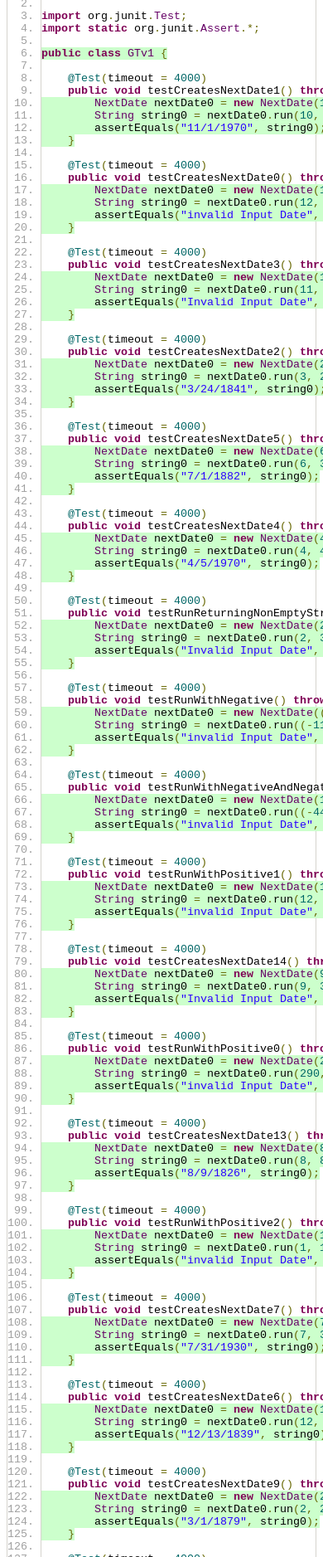
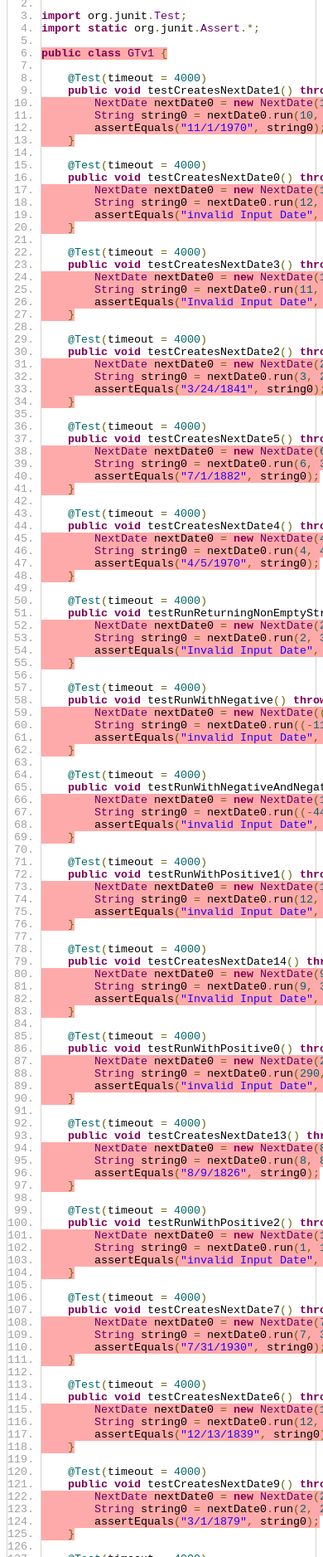
Before and after one commit to askarneu/SWTL5T1, a plain HTML site: page htmlReport/ee.ut.cs.swt.nextdate/GTv1.java.html in a window 390 px wide. Shown: the part 123-2000 px from the top of the page at 83% size. Drawn offline with Linux system fonts and the light colour scheme.

Commit message:
T3 completed

```diff
--- a/htmlReport/ee.ut.cs.swt.nextdate/GTv1.java.html
+++ b/htmlReport/ee.ut.cs.swt.nextdate/GTv1.java.html
@@ -1,156 +1,156 @@
-<?xml version="1.0" encoding="UTF-8"?><!DOCTYPE html PUBLIC "-//W3C//DTD XHTML 1.0 Strict//EN" "http://www.w3.org/TR/xhtml1/DTD/xhtml1-strict.dtd"><html xmlns="http://www.w3.org/1999/xhtml" lang="et"><head><meta http-equiv="Content-Type" content="text/html;charset=UTF-8"/><link rel="stylesheet" href="../jacoco-resources/report.css" type="text/css"/><link rel="shortcut icon" href="../jacoco-resources/report.gif" type="image/gif"/><title>GTv1.java</title><link rel="stylesheet" href="../jacoco-resources/prettify.css" type="text/css"/><script type="text/javascript" src="../jacoco-resources/prettify.js"></script></head><body onload="window['PR_TAB_WIDTH']=4;prettyPrint()"><div class="breadcrumb" id="breadcrumb"><span class="info"><a href="../jacoco-sessions.html" class="el_session">Sessions</a></span><a href="../index.html" class="el_report">GTv1 Coverage Results</a> &gt; <a href="index.source.html" class="el_package">ee.ut.cs.swt.nextdate</a> &gt; <span class="el_source">GTv1.java</span></div><h1>GTv1.java</h1><pre class="source lang-java linenums">package ee.ut.cs.swt.nextdate;
+<?xml version="1.0" encoding="UTF-8"?><!DOCTYPE html PUBLIC "-//W3C//DTD XHTML 1.0 Strict//EN" "http://www.w3.org/TR/xhtml1/DTD/xhtml1-strict.dtd"><html xmlns="http://www.w3.org/1999/xhtml" lang="et"><head><meta http-equiv="Content-Type" content="text/html;charset=UTF-8"/><link rel="stylesheet" href="../jacoco-resources/report.css" type="text/css"/><link rel="shortcut icon" href="../jacoco-resources/report.gif" type="image/gif"/><title>GTv1.java</title><link rel="stylesheet" href="../jacoco-resources/prettify.css" type="text/css"/><script type="text/javascript" src="../jacoco-resources/prettify.js"></script></head><body onload="window['PR_TAB_WIDTH']=4;prettyPrint()"><div class="breadcrumb" id="breadcrumb"><span class="info"><a href="../jacoco-sessions.html" class="el_session">Sessions</a></span><a href="../index.html" class="el_report">GTv2 Coverage Results</a> &gt; <a href="index.source.html" class="el_package">ee.ut.cs.swt.nextdate</a> &gt; <span class="el_source">GTv1.java</span></div><h1>GTv1.java</h1><pre class="source lang-java linenums">package ee.ut.cs.swt.nextdate;
 
 import org.junit.Test;
 import static org.junit.Assert.*;
 
-<span class="fc" id="L6">public class GTv1 {</span>
+<span class="nc" id="L6">public class GTv1 {</span>
 
 	@Test(timeout = 4000)
 	public void testCreatesNextDate1() throws Throwable {
-<span class="fc" id="L10">	    NextDate nextDate0 = new NextDate(10, 10, 10);</span>
-<span class="fc" id="L11">	    String string0 = nextDate0.run(10, 31, 1970);</span>
-<span class="fc" id="L12">	    assertEquals(&quot;11/1/1970&quot;, string0);</span>
-<span class="fc" id="L13">	}</span>
+<span class="nc" id="L10">	    NextDate nextDate0 = new NextDate(10, 10, 10);</span>
+<span class="nc" id="L11">	    String string0 = nextDate0.run(10, 31, 1970);</span>
+<span class="nc" id="L12">	    assertEquals(&quot;11/1/1970&quot;, string0);</span>
+<span class="nc" id="L13">	}</span>
 
 	@Test(timeout = 4000)
 	public void testCreatesNextDate0() throws Throwable {
-<span class="fc" id="L17">	    NextDate nextDate0 = new NextDate(12, 12, 12);</span>
-<span class="fc" id="L18">	    String string0 = nextDate0.run(12, 1839, 1839);</span>
-<span class="fc" id="L19">	    assertEquals(&quot;invalid Input Date&quot;, string0);</span>
-<span class="fc" id="L20">	}</span>
+<span class="nc" id="L17">	    NextDate nextDate0 = new NextDate(12, 12, 12);</span>
+<span class="nc" id="L18">	    String string0 = nextDate0.run(12, 1839, 1839);</span>
+<span class="nc" id="L19">	    assertEquals(&quot;invalid Input Date&quot;, string0);</span>
+<span class="nc" id="L20">	}</span>
 
 	@Test(timeout = 4000)
 	public void testCreatesNextDate3() throws Throwable {
-<span class="fc" id="L24">	    NextDate nextDate0 = new NextDate(11, 11, 11);</span>
-<span class="fc" id="L25">	    String string0 = nextDate0.run(11, 31, 1880);</span>
-<span class="fc" id="L26">	    assertEquals(&quot;Invalid Input Date&quot;, string0);</span>
-<span class="fc" id="L27">	}</span>
+<span class="nc" id="L24">	    NextDate nextDate0 = new NextDate(11, 11, 11);</span>
+<span class="nc" id="L25">	    String string0 = nextDate0.run(11, 31, 1880);</span>
+<span class="nc" id="L26">	    assertEquals(&quot;Invalid Input Date&quot;, string0);</span>
+<span class="nc" id="L27">	}</span>
 
 	@Test(timeout = 4000)
 	public void testCreatesNextDate2() throws Throwable {
-<span class="fc" id="L31">	    NextDate nextDate0 = new NextDate(23, 23, 23);</span>
-<span class="fc" id="L32">	    String string0 = nextDate0.run(3, 23, 1841);</span>
-<span class="fc" id="L33">	    assertEquals(&quot;3/24/1841&quot;, string0);</span>
-<span class="fc" id="L34">	}</span>
+<span class="nc" id="L31">	    NextDate nextDate0 = new NextDate(23, 23, 23);</span>
+<span class="nc" id="L32">	    String string0 = nextDate0.run(3, 23, 1841);</span>
+<span class="nc" id="L33">	    assertEquals(&quot;3/24/1841&quot;, string0);</span>
+<span class="nc" id="L34">	}</span>
 
 	@Test(timeout = 4000)
 	public void testCreatesNextDate5() throws Throwable {
-<span class="fc" id="L38">	    NextDate nextDate0 = new NextDate(6, 6, 6);</span>
-<span class="fc" id="L39">	    String string0 = nextDate0.run(6, 30, 1882);</span>
-<span class="fc" id="L40">	    assertEquals(&quot;7/1/1882&quot;, string0);</span>
-<span class="fc" id="L41">	}</span>
+<span class="nc" id="L38">	    NextDate nextDate0 = new NextDate(6, 6, 6);</span>
+<span class="nc" id="L39">	    String string0 = nextDate0.run(6, 30, 1882);</span>
+<span class="nc" id="L40">	    assertEquals(&quot;7/1/1882&quot;, string0);</span>
+<span class="nc" id="L41">	}</span>
 
 	@Test(timeout = 4000)
 	public void testCreatesNextDate4() throws Throwable {
-<span class="fc" id="L45">	    NextDate nextDate0 = new NextDate(4, 4, 4);</span>
-<span class="fc" id="L46">	    String string0 = nextDate0.run(4, 4, 1970);</span>
-<span class="fc" id="L47">	    assertEquals(&quot;4/5/1970&quot;, string0);</span>
-<span class="fc" id="L48">	}</span>
+<span class="nc" id="L45">	    NextDate nextDate0 = new NextDate(4, 4, 4);</span>
+<span class="nc" id="L46">	    String string0 = nextDate0.run(4, 4, 1970);</span>
+<span class="nc" id="L47">	    assertEquals(&quot;4/5/1970&quot;, string0);</span>
+<span class="nc" id="L48">	}</span>
 
 	@Test(timeout = 4000)
 	public void testRunReturningNonEmptyString() throws Throwable {
-<span class="fc" id="L52">	    NextDate nextDate0 = new NextDate(2, 2, 2);</span>
-<span class="fc" id="L53">	    String string0 = nextDate0.run(2, 31, 1901);</span>
-<span class="fc" id="L54">	    assertEquals(&quot;Invalid Input Date&quot;, string0);</span>
-<span class="fc" id="L55">	}</span>
+<span class="nc" id="L52">	    NextDate nextDate0 = new NextDate(2, 2, 2);</span>
+<span class="nc" id="L53">	    String string0 = nextDate0.run(2, 31, 1901);</span>
+<span class="nc" id="L54">	    assertEquals(&quot;Invalid Input Date&quot;, string0);</span>
+<span class="nc" id="L55">	}</span>
 
 	@Test(timeout = 4000)
 	public void testRunWithNegative() throws Throwable {
-<span class="fc" id="L59">	    NextDate nextDate0 = new NextDate((-112), (-112), (-112));</span>
-<span class="fc" id="L60">	    String string0 = nextDate0.run((-112), (-112), (-112));</span>
-<span class="fc" id="L61">	    assertEquals(&quot;invalid Input Date&quot;, string0);</span>
-<span class="fc" id="L62">	}</span>
+<span class="nc" id="L59">	    NextDate nextDate0 = new NextDate((-112), (-112), (-112));</span>
+<span class="nc" id="L60">	    String string0 = nextDate0.run((-112), (-112), (-112));</span>
+<span class="nc" id="L61">	    assertEquals(&quot;invalid Input Date&quot;, string0);</span>
+<span class="nc" id="L62">	}</span>
 
 	@Test(timeout = 4000)
 	public void testRunWithNegativeAndNegative() throws Throwable {
-<span class="fc" id="L66">	    NextDate nextDate0 = new NextDate(12, 12, 12);</span>
-<span class="fc" id="L67">	    String string0 = nextDate0.run((-441), 12, (-441));</span>
-<span class="fc" id="L68">	    assertEquals(&quot;invalid Input Date&quot;, string0);</span>
-<span class="fc" id="L69">	}</span>
+<span class="nc" id="L66">	    NextDate nextDate0 = new NextDate(12, 12, 12);</span>
+<span class="nc" id="L67">	    String string0 = nextDate0.run((-441), 12, (-441));</span>
+<span class="nc" id="L68">	    assertEquals(&quot;invalid Input Date&quot;, string0);</span>
+<span class="nc" id="L69">	}</span>
 
 	@Test(timeout = 4000)
 	public void testRunWithPositive1() throws Throwable {
-<span class="fc" id="L73">	    NextDate nextDate0 = new NextDate(12, 12, 12);</span>
-<span class="fc" id="L74">	    String string0 = nextDate0.run(12, 12, 12);</span>
-<span class="fc" id="L75">	    assertEquals(&quot;invalid Input Date&quot;, string0);</span>
-<span class="fc" id="L76">	}</span>
+<span class="nc" id="L73">	    NextDate nextDate0 = new NextDate(12, 12, 12);</span>
+<span class="nc" id="L74">	    String string0 = nextDate0.run(12, 12, 12);</span>
+<span class="nc" id="L75">	    assertEquals(&quot;invalid Input Date&quot;, string0);</span>
+<span class="nc" id="L76">	}</span>
 
 	@Test(timeout = 4000)
 	public void testCreatesNextDate14() throws Throwable {
-<span class="fc" id="L80">	    NextDate nextDate0 = new NextDate(9, 9, 9);</span>
-<span class="fc" id="L81">	    String string0 = nextDate0.run(9, 31, 1915);</span>
-<span class="fc" id="L82">	    assertEquals(&quot;Invalid Input Date&quot;, string0);</span>
-<span class="fc" id="L83">	}</span>
+<span class="nc" id="L80">	    NextDate nextDate0 = new NextDate(9, 9, 9);</span>
+<span class="nc" id="L81">	    String string0 = nextDate0.run(9, 31, 1915);</span>
+<span class="nc" id="L82">	    assertEquals(&quot;Invalid Input Date&quot;, string0);</span>
+<span class="nc" id="L83">	}</span>
 
 	@Test(timeout = 4000)
 	public void testRunWithPositive0() throws Throwable {
-<span class="fc" id="L87">	    NextDate nextDate0 = new NextDate(290, 290, 290);</span>
-<span class="fc" id="L88">	    String string0 = nextDate0.run(290, 290, 290);</span>
-<span class="fc" id="L89">	    assertEquals(&quot;invalid Input Date&quot;, string0);</span>
-<span class="fc" id="L90">	}</span>
+<span class="nc" id="L87">	    NextDate nextDate0 = new NextDate(290, 290, 290);</span>
+<span class="nc" id="L88">	    String string0 = nextDate0.run(290, 290, 290);</span>
+<span class="nc" id="L89">	    assertEquals(&quot;invalid Input Date&quot;, string0);</span>
+<span class="nc" id="L90">	}</span>
 
 	@Test(timeout = 4000)
 	public void testCreatesNextDate13() throws Throwable {
-<span class="fc" id="L94">	    NextDate nextDate0 = new NextDate(8, 8, 8);</span>
-<span class="fc" id="L95">	    String string0 = nextDate0.run(8, 8, 1826);</span>
-<span class="fc" id="L96">	    assertEquals(&quot;8/9/1826&quot;, string0);</span>
-<span class="fc" id="L97">	}</span>
+<span class="nc" id="L94">	    NextDate nextDate0 = new NextDate(8, 8, 8);</span>
+<span class="nc" id="L95">	    String string0 = nextDate0.run(8, 8, 1826);</span>
+<span class="nc" id="L96">	    assertEquals(&quot;8/9/1826&quot;, string0);</span>
+<span class="nc" id="L97">	}</span>
 
 	@Test(timeout = 4000)
 	public void testRunWithPositive2() throws Throwable {
-<span class="fc" id="L101">	    NextDate nextDate0 = new NextDate(1, 1, 1);</span>
-<span class="fc" id="L102">	    String string0 = nextDate0.run(1, 1, 2022);</span>
-<span class="fc" id="L103">	    assertEquals(&quot;invalid Input Date&quot;, string0);</span>
-<span class="fc" id="L104">	}</span>
+<span class="nc" id="L101">	    NextDate nextDate0 = new NextDate(1, 1, 1);</span>
+<span class="nc" id="L102">	    String string0 = nextDate0.run(1, 1, 2022);</span>
+<span class="nc" id="L103">	    assertEquals(&quot;invalid Input Date&quot;, string0);</span>
+<span class="nc" id="L104">	}</span>
 
 	@Test(timeout = 4000)
 	public void testCreatesNextDate7() throws Throwable {
-<span class="fc" id="L108">	    NextDate nextDate0 = new NextDate(7, 7, 7);</span>
-<span class="fc" id="L109">	    String string0 = nextDate0.run(7, 31, 1930);</span>
-<span class="fc" id="L110">	    assertEquals(&quot;7/31/1930&quot;, string0);</span>
-<span class="fc" id="L111">	}</span>
+<span class="nc" id="L108">	    NextDate nextDate0 = new NextDate(7, 7, 7);</span>
+<span class="nc" id="L109">	    String string0 = nextDate0.run(7, 31, 1930);</span>
+<span class="nc" id="L110">	    assertEquals(&quot;7/31/1930&quot;, string0);</span>
+<span class="nc" id="L111">	}</span>
 
 	@Test(timeout = 4000)
 	public void testCreatesNextDate6() throws Throwable {
-<span class="fc" id="L115">	    NextDate nextDate0 = new NextDate(12, 12, 12);</span>
-<span class="fc" id="L116">	    String string0 = nextDate0.run(12, 12, 1839);</span>
-<span class="fc" id="L117">	    assertEquals(&quot;12/13/1839&quot;, string0);</span>
-<span class="fc" id="L118">	}</span>
+<span class="nc" id="L115">	    NextDate nextDate0 = new NextDate(12, 12, 12);</span>
+<span class="nc" id="L116">	    String string0 = nextDate0.run(12, 12, 1839);</span>
+<span class="nc" id="L117">	    assertEquals(&quot;12/13/1839&quot;, string0);</span>
+<span class="nc" id="L118">	}</span>
 
 	@Test(timeout = 4000)
 	public void testCreatesNextDate9() throws Throwable {
-<span class="fc" id="L122">	    NextDate nextDate0 = new NextDate(2, 2, 2);</span>
-<span class="fc" id="L123">	    String string0 = nextDate0.run(2, 28, 1879);</span>
-<span class="fc" id="L124">	    assertEquals(&quot;3/1/1879&quot;, string0);</span>
-<span class="fc" id="L125">	}</span>
+<span class="nc" id="L122">	    NextDate nextDate0 = new NextDate(2, 2, 2);</span>
+<span class="nc" id="L123">	    String string0 = nextDate0.run(2, 28, 1879);</span>
+<span class="nc" id="L124">	    assertEquals(&quot;3/1/1879&quot;, string0);</span>
+<span class="nc" id="L125">	}</span>
 
 	@Test(timeout = 4000)
 	public void testCreatesNextDate8() throws Throwable {
-<span class="fc" id="L129">	    NextDate nextDate0 = new NextDate(2, 2, 2);</span>
-<span class="fc" id="L130">	    String string0 = nextDate0.run(2, 2, 1819);</span>
-<span class="fc" id="L131">	    assertEquals(&quot;2/3/1819&quot;, string0);</span>
-<span class="fc" id="L132">	}</span>
+<span class="nc" id="L129">	    NextDate nextDate0 = new NextDate(2, 2, 2);</span>
+<span class="nc" id="L130">	    String string0 = nextDate0.run(2, 2, 1819);</span>
+<span class="nc" id="L131">	    assertEquals(&quot;2/3/1819&quot;, string0);</span>
+<span class="nc" id="L132">	}</span>
 
 	@Test(timeout = 4000)
 	public void testCreatesNextDate10() throws Throwable {
-<span class="fc" id="L136">	    NextDate nextDate0 = new NextDate(2, 2, 2);</span>
-<span class="fc" id="L137">	    String string0 = nextDate0.run(2, 29, 1882);</span>
-<span class="fc" id="L138">	    assertEquals(&quot;Invalid Input Date&quot;, string0);</span>
-<span class="fc" id="L139">	}</span>
+<span class="nc" id="L136">	    NextDate nextDate0 = new NextDate(2, 2, 2);</span>
+<span class="nc" id="L137">	    String string0 = nextDate0.run(2, 29, 1882);</span>
+<span class="nc" id="L138">	    assertEquals(&quot;Invalid Input Date&quot;, string0);</span>
+<span class="nc" id="L139">	}</span>
 
 	@Test(timeout = 4000)
 	public void testCreatesNextDate12() throws Throwable {
-<span class="fc" id="L143">	    NextDate nextDate0 = new NextDate(5, 5, 5);</span>
-<span class="fc" id="L144">	    String string0 = nextDate0.run(5, 31, 1914);</span>
-<span class="fc" id="L145">	    assertEquals(&quot;6/1/1914&quot;, string0);</span>
-<span class="fc" id="L146">	}</span>
+<span class="nc" id="L143">	    NextDate nextDate0 = new NextDate(5, 5, 5);</span>
+<span class="nc" id="L144">	    String string0 = nextDate0.run(5, 31, 1914);</span>
+<span class="nc" id="L145">	    assertEquals(&quot;6/1/1914&quot;, string0);</span>
+<span class="nc" id="L146">	}</span>
 
 	@Test(timeout = 4000)
 	public void testCreatesNextDate11() throws Throwable {
-<span class="fc" id="L150">	    NextDate nextDate0 = new NextDate(1, 1, 1);</span>
-<span class="fc" id="L151">	    String string0 = nextDate0.run(1, 1, 2000);</span>
-<span class="fc" id="L152">	    assertEquals(&quot;1/2/2000&quot;, string0);</span>
-<span class="fc" id="L153">	}</span>
+<span class="nc" id="L150">	    NextDate nextDate0 = new NextDate(1, 1, 1);</span>
+<span class="nc" id="L151">	    String string0 = nextDate0.run(1, 1, 2000);</span>
+<span class="nc" id="L152">	    assertEquals(&quot;1/2/2000&quot;, string0);</span>
+<span class="nc" id="L153">	}</span>
 
 }
 </pre><div class="footer"><span class="right">Created with <a href="http://www.jacoco.org/jacoco">JaCoCo</a> 0.8.10.202304240956</span></div></body></html>
```
Also changed, not shown: htmlReport/ee.ut.cs.swt.nextdate/GTv1.html (+1 -1 lines), htmlReport/ee.ut.cs.swt.nextdate/MTv1.html (+1 -1 lines), htmlReport/ee.ut.cs.swt.nextdate/MTv1.java.html (+1 -1 lines), htmlReport/ee.ut.cs.swt.nextdate/NextDate.html (+1 -1 lines), htmlReport/ee.ut.cs.swt.nextdate/NextDate.java.html (+23 -23 lines), htmlReport/ee.ut.cs.swt.nextdate/index.html (+1 -1 lines), htmlReport/ee.ut.cs.swt.nextdate/index.source.html (+1 -1 lines), htmlReport/index.html (+1 -1 lines), htmlReport/jacoco-sessions.html (+1 -1 lines), 1 other file.
